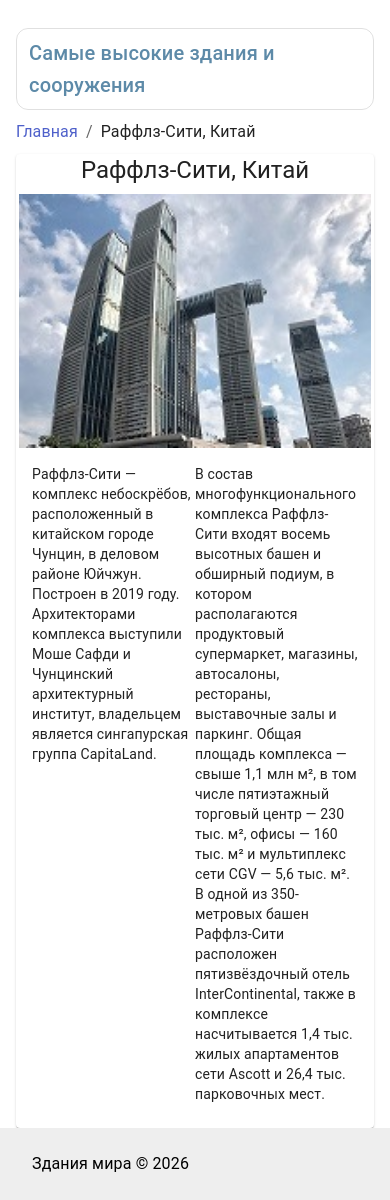
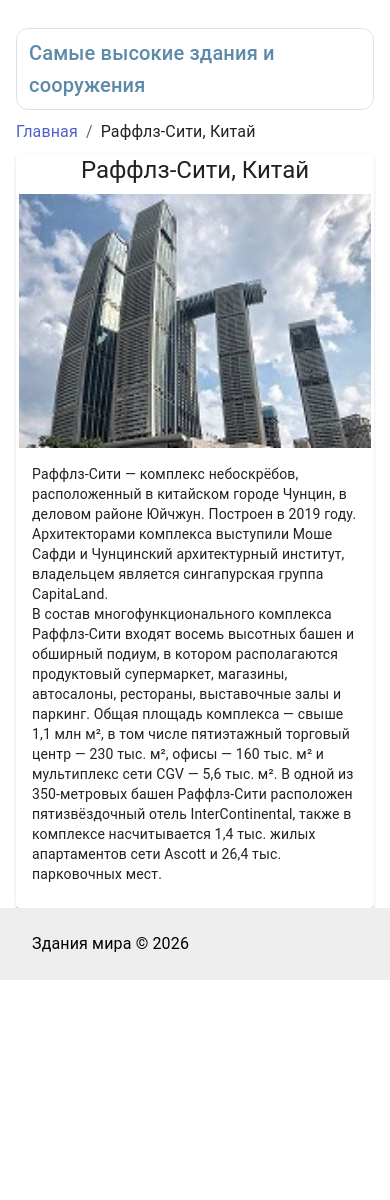
Before and after one commit to AleksanderMerkulov/InternetSystemsEngineering_lessons, a React (Create React App) app in the folder practicum_mui/: page /building/0 in a window 390 px wide. After the commit the page ends 980 px from the top, so only its background shows below. Built offline with nearby package versions, Linux system fonts and the light colour scheme; some icons are missing; the HTML template or start-up script is replaced by a standard one.

Commit message:
сделал лабу

```diff
--- a/practicum_mui/src/building/Building.tsx
+++ b/practicum_mui/src/building/Building.tsx
@@ -15,7 +15,11 @@ import Footer from "../components/Footer";
 
 const StyledCardContent = styled(CardContent)(({theme}) => ({
     display: 'grid',
-    gridTemplateColumns: "repeat(2, 1fr)"
+    gridTemplateColumns: "1fr",
+
+    [theme.breakpoints.up('sm')]: {
+        gridTemplateColumns: "repeat(2, 1fr)",
+    },
 
 }))
 
--- a/practicum_mui/src/cart/components/GroupGrid.tsx
+++ b/practicum_mui/src/cart/components/GroupGrid.tsx
@@ -25,7 +25,7 @@ function GroupGrid({data}: GroupProps) {
                 localeText={ruRU.components.MuiDataGrid.defaultProps.localeText}
                 rows={rows}
                 columns={columns}
-                showToolbar={true}
+                // showToolbar={true}
             />
         </Container>
     );
--- a/practicum_mui/src/main/components/BuildCard.tsx
+++ b/practicum_mui/src/main/components/BuildCard.tsx
@@ -26,7 +26,11 @@ const StyledTypography = styled(Typography)(({theme})=>({
 
 function BuildCard({building, index} : ComponentProps) {
     return (
-      <Card sx={{display: 'flex', flexDirection: index % 2 === 0 ? 'row-reverse' : 'row',}}>
+      <Card sx={{display: 'flex', flexDirection: {
+          xs: 'column',
+          sm:index % 2 === 0 ? 'row-reverse' : 'row',
+          },
+                }}>
         <CardMedia
             component="img"
             alt={ building.title }
```
